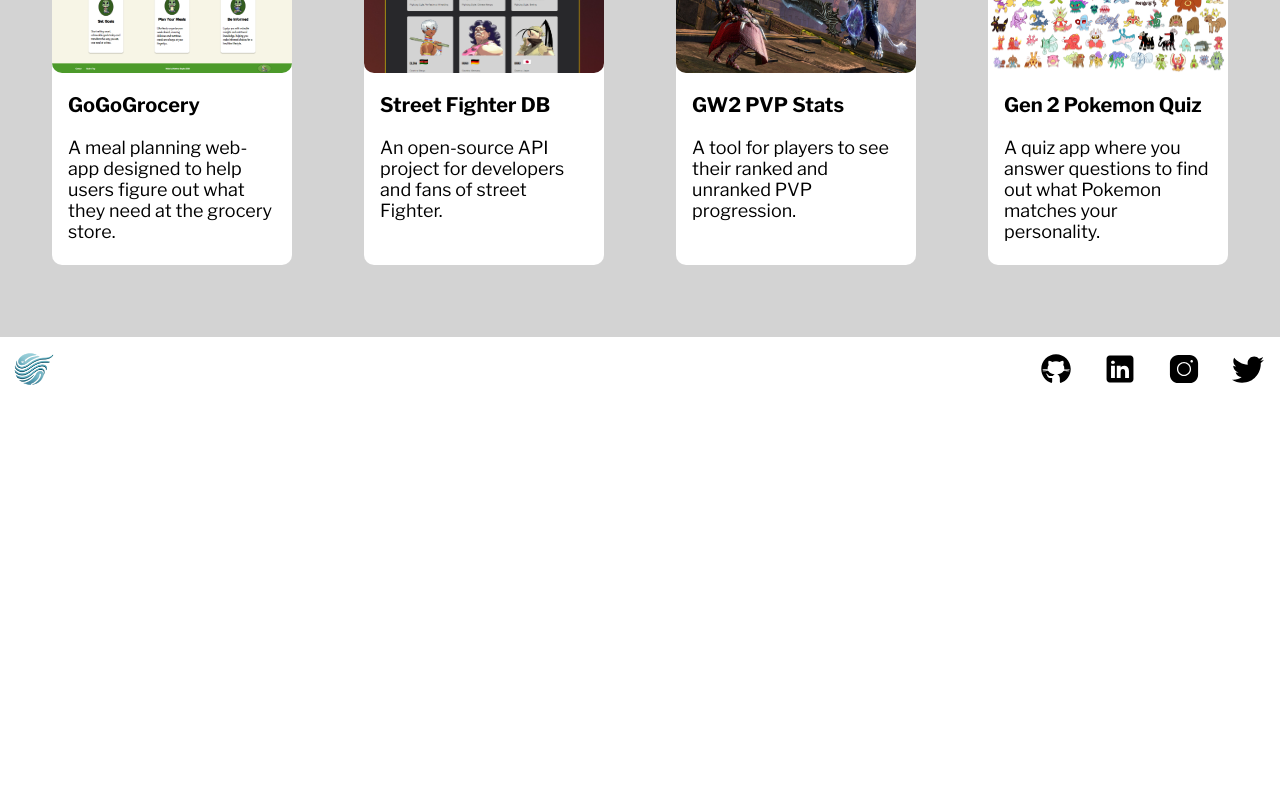
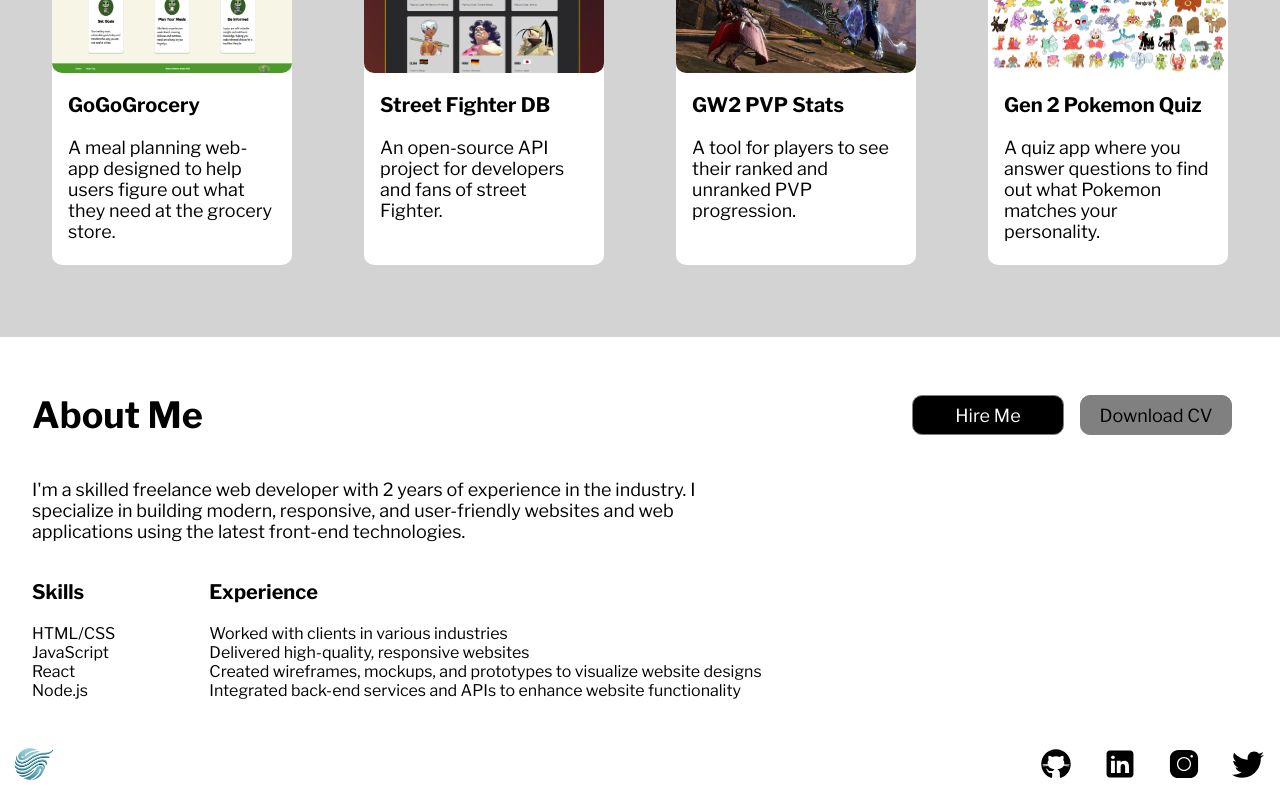
Before and after one commit to mstaples95/portfolio, a React (Create React App) app: page / in a window 1280 px wide. Shown: the part 948-1748 px from the top of the page. Before the commit the page ends 1353 px from the top, so only its background shows below. Built offline with nearby package versions, Linux system fonts and the light colour scheme.

Commit message:
about-section

```diff
--- a/src/components/About/About.tsx
+++ b/src/components/About/About.tsx
@@ -1,8 +1,45 @@
 import React from "react";
+import "./about.scss";
+import ButtonMedium from "../Button-Medium/Button-Medium";
 
 const About: React.FC = () =>{
     return (
-        <div>
+        <div className="about">
+            <div className="about__header">
+                <h1 className="about__header-text">About Me</h1>
+                <div className="about__button-container">
+                <ButtonMedium textColor="white" backgroundColor="black" title="Hire Me"/>
+                <ButtonMedium textColor="black" backgroundColor="grey" title="Download CV"/>
+                </div>
+            </div>
+            <div className="about__text-content">
+                <div className="about__main-text">
+                    <p>
+                        I'm a skilled freelance web developer with 2 years of experience in the industry. I specialize in building modern, responsive, and user-friendly websites and web applications using the latest front-end technologies.
+                    </p>
+                </div>
+                <div className="about__subheading">
+                    <div className="about__subheading-left">
+                        <h3 className="about__subheader">Skills</h3>
+                        <ul>
+                            <li>HTML/CSS</li>
+                            <li>JavaScript</li>
+                            <li>React</li>
+                            <li>Node.js</li>
+                        </ul>
+                    </div>
+                    <div className="about__subheading-right">
+                        <h3 className="about__subheader">Experience</h3>
+                        <ul>
+                            <li>Worked with clients in various industries</li>
+                            <li>Delivered high-quality, responsive websites</li>
+                            <li>Created wireframes, mockups, and prototypes to visualize website designs</li>
+                            <li>Integrated back-end services and APIs to enhance website functionality</li>
+                        </ul>
+                    </div>
+                </div>
+
+            </div>
 
         </div>
     )
--- a/src/components/About/about.scss
+++ b/src/components/About/about.scss
@@ -0,0 +1,24 @@
+@use '../../styles/partials/mixins' as *;
+@use '../../styles/partials/breakpoints' as *;
+
+.about{
+    margin: 2rem 2rem;
+    &__header{
+        @include flexSpaceBetweenRow;
+    }
+    &__button-container{
+        @include flexCenterRow
+    }
+
+    &__text-content{
+        width: 60%;
+    }
+
+    &__subheading{
+        @include flexSpaceBetweenRow;
+    }
+}
+
+.about li {
+    margin: 0;
+}
--- a/src/pages/HomePage/HomePage.tsx
+++ b/src/pages/HomePage/HomePage.tsx
@@ -3,6 +3,7 @@
 import ButtonMedium from "../../components/Button-Medium/Button-Medium";
 import placeholderImg from "../../assets/images/final-fantasy-14-dark-knight-4k-wallpaper-3840x2160-uhdpaper.com-368.0_b.jpg"
 import Featured from "../../components/Featured/Featured";
+import About from "../../components/About/About";
 
 const HomePage: React.FC = () => {
     return (
@@ -30,6 +31,7 @@
         </div>
         <div>
          <Featured/>
+         <About/>
         </div>
     </>
     )
```
